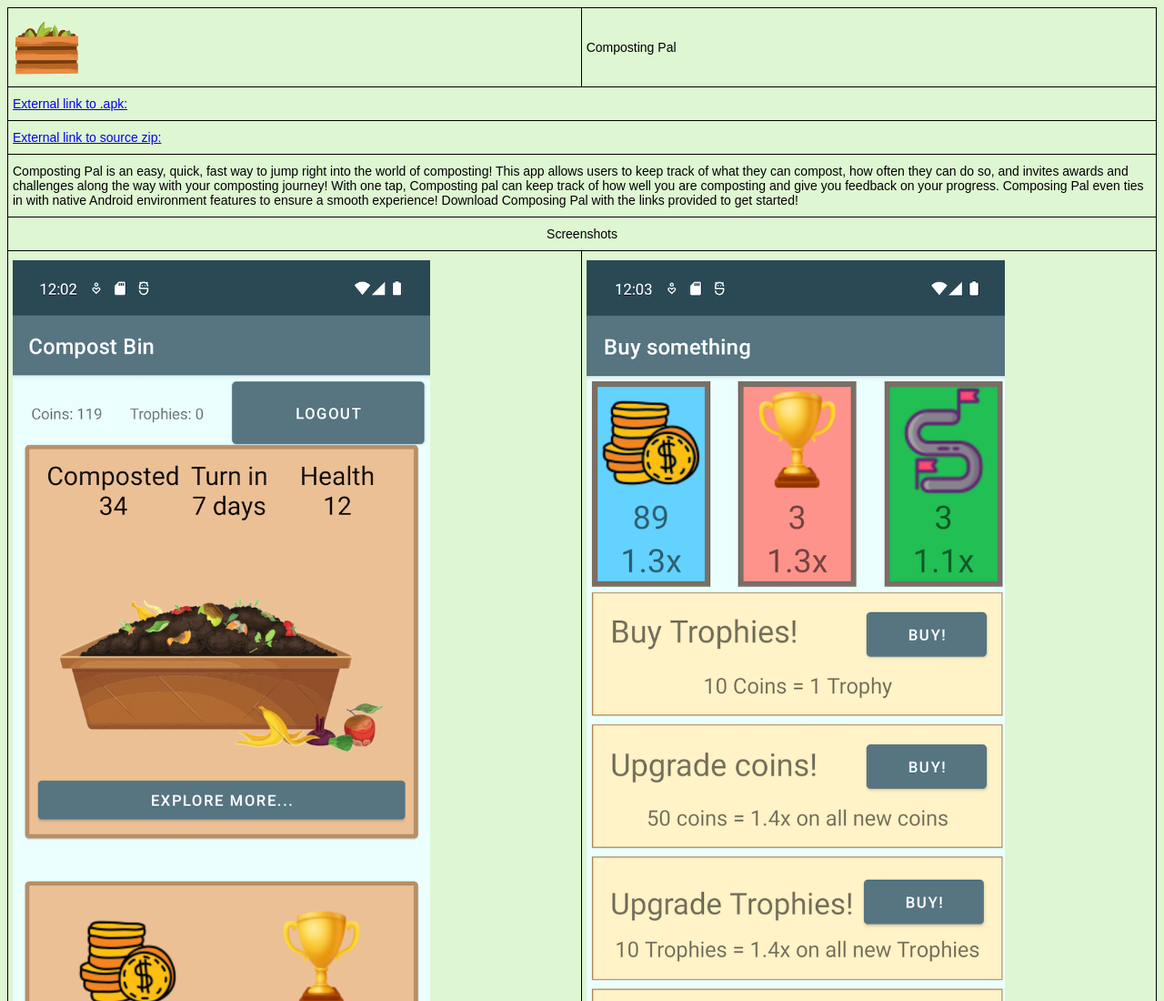
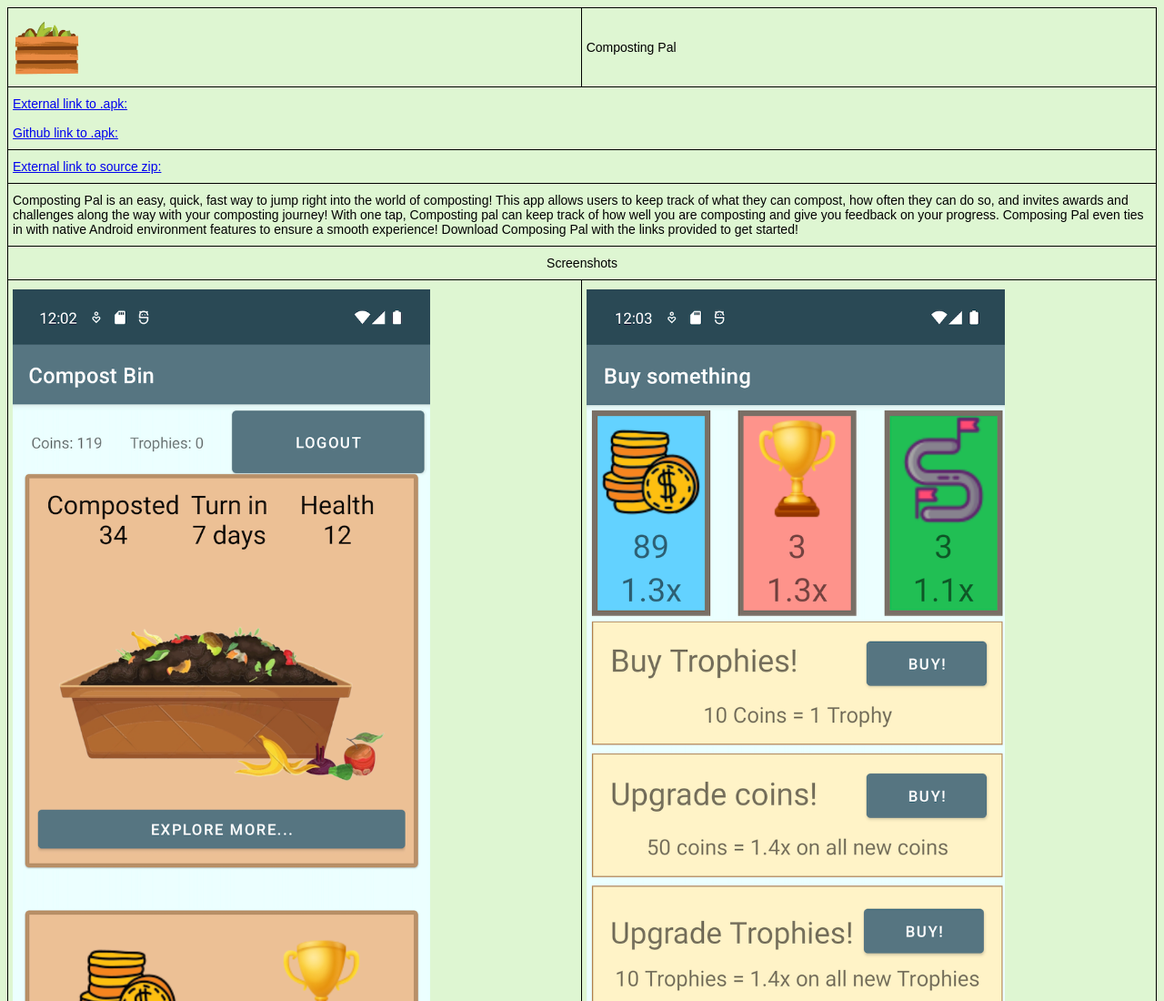
Before and after one commit to nperryUMD/CMSC436-Final-Project, a plain HTML site: page 436 html page/index.html in a window 1280 px wide. Shown: the top 1100 px of the page at 91% size. Drawn offline with Linux system fonts and the light colour scheme.

Commit message:
updated html

```diff
--- a/436 html page/index.html
+++ b/436 html page/index.html
@@ -24,7 +24,8 @@ html {
     <td class="tg-031e">Composting Pal</td>
   </tr>
   <tr>
-    <td class="tg-031e" colspan="2"><a href="app-debug.apk" download>External link to .apk:</a></td>
+    <td class="tg-031e" colspan="2"><a href="app-debug.apk" download>External link to .apk:</a> <br> <br>
+      <a href="https://github.com/nperryUMD/CMSC436-Final-Project/blob/main/436%20html%20page/app-debug.apk" target="_blank">Github link to .apk:</a> </td>
   </tr>
   <tr>
     <td class="tg-031e" colspan="2"><a href="CMSC436-Final-Project.zip" download>External link to source zip:</a></td>
```
